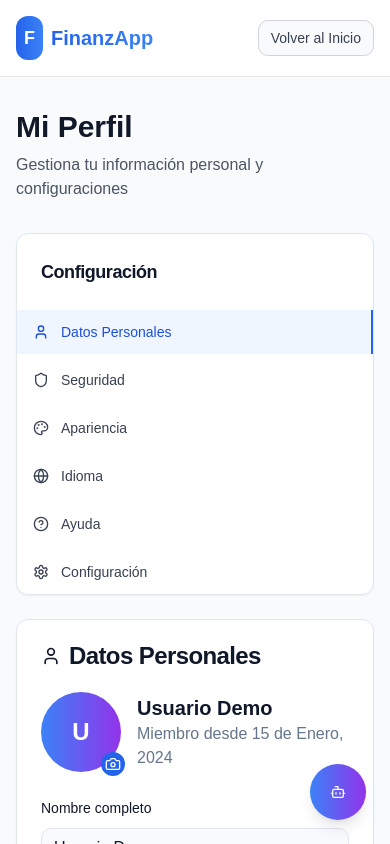
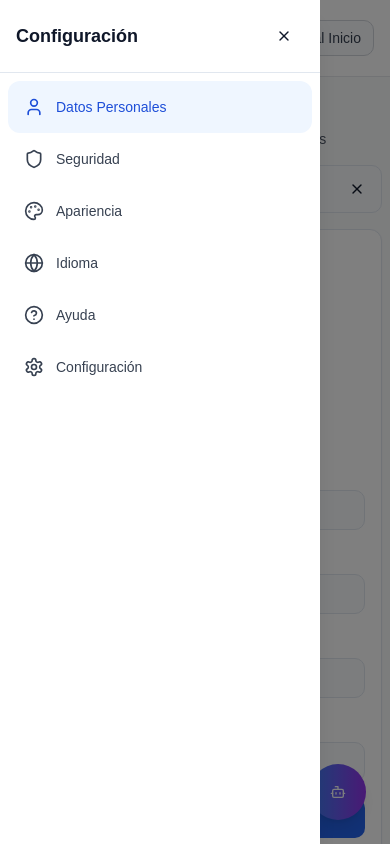
Before and after one commit to samuelbonifacio015/Finovate, a React (Vite) app: page /profile in a window 390 px wide. Both pictures are taken after a click on the button "Datos Personales". Shown: the top 844 px of the page. Built offline with nearby package versions, Linux system fonts and the light colour scheme; a web font is replaced by a local one.

Commit message:
Refactor: Implement responsive design
Implement responsive design for various devices, including iPhone SE, iPad, laptop, and iPhone 14, ensuring a consistent user experience across different screen sizes.

```diff
--- a/src/pages/Profile.tsx
+++ b/src/pages/Profile.tsx
@@ -22,7 +22,9 @@ import {
   Lock,
   Eye,
   Moon,
-  Sun
+  Sun,
+  Menu,
+  X
 } from 'lucide-react';
 import { toast } from 'sonner';
 
@@ -31,6 +33,7 @@ const Profile: React.FC = () => {
   const [darkMode, setDarkMode] = useState(false);
   const [notifications, setNotifications] = useState(true);
   const [language, setLanguage] = useState('es');
+  const [isMobileMenuOpen, setIsMobileMenuOpen] = useState(false);
 
   // Datos simulados del usuario
   const userData = {
@@ -54,46 +57,51 @@ const Profile: React.FC = () => {
     { id: 'configuracion', label: 'Configuración', icon: Settings },
   ];
 
+  const handleSectionChange = (sectionId: string) => {
+    setActiveSection(sectionId);
+    setIsMobileMenuOpen(false);
+  };
+
   const renderContent = () => {
     switch (activeSection) {
       case 'datos-personales':
         return (
-          <div className="space-y-6">
-            <div className="flex items-center gap-4 mb-6">
+          <div className="space-y-4 sm:space-y-6">
+            <div className="flex flex-col sm:flex-row items-center gap-4 mb-4 sm:mb-6">
               <div className="relative">
-                <div className="w-20 h-20 bg-gradient-to-r from-blue-500 to-purple-600 rounded-full flex items-center justify-center text-white text-2xl font-bold">
+                <div className="w-16 h-16 sm:w-20 sm:h-20 bg-gradient-to-r from-blue-500 to-purple-600 rounded-full flex items-center justify-center text-white text-xl sm:text-2xl font-bold">
                   U
                 </div>
-                <Button size="icon" className="absolute -bottom-1 -right-1 h-6 w-6 rounded-full">
-                  <Camera className="h-3 w-3" />
+                <Button size="icon" className="absolute -bottom-1 -right-1 h-5 w-5 sm:h-6 sm:w-6 rounded-full">
+                  <Camera className="h-2.5 w-2.5 sm:h-3 sm:w-3" />
                 </Button>
               </div>
-              <div>
-                <h3 className="text-xl font-semibold">{userData.name}</h3>
-                <p className="text-muted-foreground">Miembro desde {userData.joinDate}</p>
+              <div className="text-center sm:text-left">
+                <h3 className="text-lg sm:text-xl font-semibold">{userData.name}</h3>
+                <p className="text-sm sm:text-base text-muted-foreground">Miembro desde {userData.joinDate}</p>
               </div>
             </div>
 
-            <div className="grid grid-cols-1 md:grid-cols-2 gap-4">
+            <div className="grid grid-cols-1 sm:grid-cols-2 gap-3 sm:gap-4">
               <div className="space-y-2">
-                <Label htmlFor="name">Nombre completo</Label>
-                <Input id="name" defaultValue={userData.name} />
+                <Label htmlFor="name" className="text-sm">Nombre completo</Label>
+                <Input id="name" defaultValue={userData.name} className="text-sm" />
               </div>
               <div className="space-y-2">
-                <Label htmlFor="email">Correo electrónico</Label>
-                <Input id="email" type="email" defaultValue={userData.email} />
+                <Label htmlFor="email" className="text-sm">Correo electrónico</Label>
+                <Input id="email" type="email" defaultValue={userData.email} className="text-sm" />
               </div>
               <div className="space-y-2">
-                <Label htmlFor="phone">Teléfono</Label>
-                <Input id="phone" defaultValue={userData.phone} />
+                <Label htmlFor="phone" className="text-sm">Teléfono</Label>
+                <Input id="phone" defaultValue={userData.phone} className="text-sm" />
               </div>
               <div className="space-y-2">
-                <Label htmlFor="address">Dirección</Label>
-                <Input id="address" defaultValue={userData.address} />
+                <Label htmlFor="address" className="text-sm">Dirección</Label>
+                <Input id="address" defaultValue={userData.address} className="text-sm" />
               </div>
             </div>
 
-            <Button onClick={handleSave} className="w-full md:w-auto">
+            <Button onClick={handleSave} className="w-full sm:w-auto text-sm">
               Guardar cambios
             </Button>
           </div>
@@ -101,52 +109,52 @@ const Profile: React.FC = () => {
 
       case 'seguridad':
         return (
-          <div className="space-y-6">
+          <div className="space-y-4 sm:space-y-6">
             <Card>
-              <CardHeader>
-                <CardTitle className="flex items-center gap-2">
-                  <Lock className="h-5 w-5" />
+              <CardHeader className="pb-3 sm:pb-6">
+                <CardTitle className="flex items-center gap-2 text-lg sm:text-xl">
+                  <Lock className="h-4 w-4 sm:h-5 sm:w-5" />
                   Cambiar contraseña
                 </CardTitle>
               </CardHeader>
-              <CardContent className="space-y-4">
+              <CardContent className="space-y-3 sm:space-y-4">
                 <div className="space-y-2">
-                  <Label htmlFor="current-password">Contraseña actual</Label>
-                  <Input id="current-password" type="password" />
+                  <Label htmlFor="current-password" className="text-sm">Contraseña actual</Label>
+                  <Input id="current-password" type="password" className="text-sm" />
                 </div>
                 <div className="space-y-2">
-                  <Label htmlFor="new-password">Nueva contraseña</Label>
-                  <Input id="new-password" type="password" />
+                  <Label htmlFor="new-password" className="text-sm">Nueva contraseña</Label>
+                  <Input id="new-password" type="password" className="text-sm" />
                 </div>
                 <div className="space-y-2">
-                  <Label htmlFor="confirm-password">Confirmar nueva contraseña</Label>
-                  <Input id="confirm-password" type="password" />
+                  <Label htmlFor="confirm-password" className="text-sm">Confirmar nueva contraseña</Label>
+                  <Input id="confirm-password" type="password" className="text-sm" />
                 </div>
-                <Button onClick={handleSave}>Actualizar contraseña</Button>
+                <Button onClick={handleSave} className="w-full sm:w-auto text-sm">Actualizar contraseña</Button>
               </CardContent>
             </Card>
 
             <Card>
-              <CardHeader>
-                <CardTitle className="flex items-center gap-2">
-                  <Eye className="h-5 w-5" />
+              <CardHeader className="pb-3 sm:pb-6">
+                <CardTitle className="flex items-center gap-2 text-lg sm:text-xl">
+                  <Eye className="h-4 w-4 sm:h-5 sm:w-5" />
                   Privacidad
                 </CardTitle>
               </CardHeader>
-              <CardContent className="space-y-4">
-                <div className="flex items-center justify-between">
-                  <div>
-                    <p className="font-medium">Perfil público</p>
-                    <p className="text-sm text-muted-foreground">Permite que otros usuarios vean tu perfil</p>
+              <CardContent className="space-y-3 sm:space-y-4">
+                <div className="flex items-start sm:items-center justify-between gap-3">
+                  <div className="flex-1">
+                    <p className="font-medium text-sm sm:text-base">Perfil público</p>
+                    <p className="text-xs sm:text-sm text-muted-foreground">Permite que otros usuarios vean tu perfil</p>
                   </div>
-                  <Switch />
+                  <Switch className="shrink-0" />
                 </div>
-                <div className="flex items-center justify-between">
-                  <div>
-                    <p className="font-medium">Mostrar estadísticas</p>
-                    <p className="text-sm text-muted-foreground">Compartir estadísticas financieras básicas</p>
+                <div className="flex items-start sm:items-center justify-between gap-3">
+                  <div className="flex-1">
+                    <p className="font-medium text-sm sm:text-base">Mostrar estadísticas</p>
+                    <p className="text-xs sm:text-sm text-muted-foreground">Compartir estadísticas financieras básicas</p>
                   </div>
-                  <Switch />
+                  <Switch className="shrink-0" />
                 </div>
               </CardContent>
             </Card>
@@ -155,37 +163,37 @@ const Profile: React.FC = () => {
 
       case 'apariencia':
         return (
-          <div className="space-y-6">
+          <div className="space-y-4 sm:space-y-6">
             <Card>
-              <CardHeader>
-                <CardTitle>Tema</CardTitle>
+              <CardHeader className="pb-3 sm:pb-6">
+                <CardTitle className="text-lg sm:text-xl">Tema</CardTitle>
               </CardHeader>
-              <CardContent className="space-y-4">
-                <div className="flex items-center justify-between">
-                  <div className="flex items-center gap-2">
-                    {darkMode ? <Moon className="h-5 w-5" /> : <Sun className="h-5 w-5" />}
+              <CardContent className="space-y-3 sm:space-y-4">
+                <div className="flex items-start sm:items-center justify-between gap-3">
+                  <div className="flex items-center gap-2 flex-1">
+                    {darkMode ? <Moon className="h-4 w-4 sm:h-5 sm:w-5 shrink-0" /> : <Sun className="h-4 w-4 sm:h-5 sm:w-5 shrink-0" />}
                     <div>
-                      <p className="font-medium">Modo oscuro</p>
-                      <p className="text-sm text-muted-foreground">Cambia la apariencia de la aplicación</p>
+                      <p className="font-medium text-sm sm:text-base">Modo oscuro</p>
+                      <p className="text-xs sm:text-sm text-muted-foreground">Cambia la apariencia de la aplicación</p>
                     </div>
                   </div>
-                  <Switch checked={darkMode} onCheckedChange={setDarkMode} />
+                  <Switch checked={darkMode} onCheckedChange={setDarkMode} className="shrink-0" />
                 </div>
               </CardContent>
             </Card>
 
             <Card>
-              <CardHeader>
-                <CardTitle>Personalización</CardTitle>
+              <CardHeader className="pb-3 sm:pb-6">
+                <CardTitle className="text-lg sm:text-xl">Personalización</CardTitle>
               </CardHeader>
-              <CardContent className="space-y-4">
+              <CardContent className="space-y-3 sm:space-y-4">
                 <div className="space-y-2">
-                  <Label>Color de acento</Label>
-                  <div className="flex gap-2">
-                    <div className="w-8 h-8 bg-blue-500 rounded-full cursor-pointer border-2 border-blue-600" />
-                    <div className="w-8 h-8 bg-green-500 rounded-full cursor-pointer border-2 border-transparent hover:border-green-600" />
-                    <div className="w-8 h-8 bg-purple-500 rounded-full cursor-pointer border-2 border-transparent hover:border-purple-600" />
-                    <div className="w-8 h-8 bg-red-500 rounded-full cursor-pointer border-2 border-transparent hover:border-red-600" />
+                  <Label className="text-sm">Color de acento</Label>
+                  <div className="flex gap-2 flex-wrap">
+                    <div className="w-6 h-6 sm:w-8 sm:h-8 bg-blue-500 rounded-full cursor-pointer border-2 border-blue-600" />
+                    <div className="w-6 h-6 sm:w-8 sm:h-8 bg-green-500 rounded-full cursor-pointer border-2 border-transparent hover:border-green-600" />
+                    <div className="w-6 h-6 sm:w-8 sm:h-8 bg-purple-500 rounded-full cursor-pointer border-2 border-transparent hover:border-purple-600" />
+                    <div className="w-6 h-6 sm:w-8 sm:h-8 bg-red-500 rounded-full cursor-pointer border-2 border-transparent hover:border-red-600" />
                   </div>
                 </div>
               </CardContent>
@@ -195,16 +203,16 @@ const Profile: React.FC = () => {
 
       case 'idioma':
         return (
-          <div className="space-y-6">
+          <div className="space-y-4 sm:space-y-6">
             <Card>
-              <CardHeader>
-                <CardTitle>Idioma de la aplicación</CardTitle>
+              <CardHeader className="pb-3 sm:pb-6">
+                <CardTitle className="text-lg sm:text-xl">Idioma de la aplicación</CardTitle>
               </CardHeader>
-              <CardContent className="space-y-4">
+              <CardContent className="space-y-3 sm:space-y-4">
                 <div className="space-y-2">
-                  <Label htmlFor="language">Seleccionar idioma</Label>
+                  <Label htmlFor="language" className="text-sm">Seleccionar idioma</Label>
                   <Select value={language} onValueChange={setLanguage}>
-                    <SelectTrigger>
+                    <SelectTrigger className="text-sm">
                       <SelectValue />
                     </SelectTrigger>
                     <SelectContent>
@@ -215,19 +223,19 @@ const Profile: React.FC = () => {
                     </SelectContent>
                   </Select>
                 </div>
-                <Button onClick={handleSave}>Aplicar cambios</Button>
+                <Button onClick={handleSave} className="w-full sm:w-auto text-sm">Aplicar cambios</Button>
               </CardContent>
             </Card>
 
             <Card>
-              <CardHeader>
-                <CardTitle>Región</CardTitle>
+              <CardHeader className="pb-3 sm:pb-6">
+                <CardTitle className="text-lg sm:text-xl">Región</CardTitle>
               </CardHeader>
-              <CardContent className="space-y-4">
+              <CardContent className="space-y-3 sm:space-y-4">
                 <div className="space-y-2">
-                  <Label>Formato de moneda</Label>
+                  <Label className="text-sm">Formato de moneda</Label>
                   <Select defaultValue="eur">
-                    <SelectTrigger>
+                    <SelectTrigger className="text-sm">
                       <SelectValue />
                     </SelectTrigger>
                     <SelectContent>
@@ -244,22 +252,22 @@ const Profile: React.FC = () => {
 
       case 'ayuda':
         return (
-          <div className="space-y-6">
+          <div className="space-y-4 sm:space-y-6">
             <Card>
-              <CardHeader>
-                <CardTitle>Centro de ayuda</CardTitle>
+              <CardHeader className="pb-3 sm:pb-6">
+                <CardTitle className="text-lg sm:text-xl">Centro de ayuda</CardTitle>
               </CardHeader>
-              <CardContent className="space-y-4">
-                <div className="space-y-3">
-                  <Button variant="outline" className="w-full justify-start">
+              <CardContent className="space-y-3">
+                <div className="space-y-2 sm:space-y-3">
+                  <Button variant="outline" className="w-full justify-start text-sm h-12 sm:h-10">
                     <HelpCircle className="h-4 w-4 mr-2" />
                     Preguntas frecuentes
                   </Button>
-                  <Button variant="outline" className="w-full justify-start">
+                  <Button variant="outline" className="w-full justify-start text-sm h-12 sm:h-10">
                     <User className="h-4 w-4 mr-2" />
                     Contactar soporte
                   </Button>
-                  <Button variant="outline" className="w-full justify-start">
+                  <Button variant="outline" className="w-full justify-start text-sm h-12 sm:h-10">
                     <Settings className="h-4 w-4 mr-2" />
                     Guía de usuario
                   </Button>
@@ -268,14 +276,14 @@ const Profile: React.FC = () => {
             </Card>
 
             <Card>
-              <CardHeader>
-                <CardTitle>Información de la aplicación</CardTitle>
+              <CardHeader className="pb-3 sm:pb-6">
+                <CardTitle className="text-lg sm:text-xl">Información de la aplicación</CardTitle>
               </CardHeader>
               <CardContent>
-                <div className="space-y-2 text-sm">
+                <div className="space-y-2 text-xs sm:text-sm">
                   <p><span className="font-medium">Versión:</span> 1.0.0</p>
                   <p><span className="font-medium">Última actualización:</span> 15 de Enero, 2024</p>
-                  <p><span className="font-medium">Estado:</span> <Badge variant="secondary">Activo</Badge></p>
+                  <p><span className="font-medium">Estado:</span> <Badge variant="secondary" className="text-xs">Activo</Badge></p>
                 </div>
               </CardContent>
             </Card>
@@ -284,45 +292,45 @@ const Profile: React.FC = () => {
 
       case 'configuracion':
         return (
-          <div className="space-y-6">
+          <div className="space-y-4 sm:space-y-6">
             <Card>
-              <CardHeader>
-                <CardTitle>Notificaciones</CardTitle>
+              <CardHeader className="pb-3 sm:pb-6">
+                <CardTitle className="text-lg sm:text-xl">Notificaciones</CardTitle>
               </CardHeader>
-              <CardContent className="space-y-4">
-                <div className="flex items-center justify-between">
-                  <div>
-                    <p className="font-medium">Notificaciones push</p>
-                    <p className="text-sm text-muted-foreground">Recibe alertas sobre transacciones</p>
+              <CardContent className="space-y-3 sm:space-y-4">
+                <div className="flex items-start sm:items-center justify-between gap-3">
+                  <div className="flex-1">
+                    <p className="font-medium text-sm sm:text-base">Notificaciones push</p>
+                    <p className="text-xs sm:text-sm text-muted-foreground">Recibe alertas sobre transacciones</p>
                   </div>
-                  <Switch checked={notifications} onCheckedChange={setNotifications} />
+                  <Switch checked={notifications} onCheckedChange={setNotifications} className="shrink-0" />
                 </div>
-                <div className="flex items-center justify-between">
-                  <div>
-                    <p className="font-medium">Recordatorios de presupuesto</p>
-                    <p className="text-sm text-muted-foreground">Alertas cuando superes límites</p>
+                <div className="flex items-start sm:items-center justify-between gap-3">
+                  <div className="flex-1">
+                    <p className="font-medium text-sm sm:text-base">Recordatorios de presupuesto</p>
+                    <p className="text-xs sm:text-sm text-muted-foreground">Alertas cuando superes límites</p>
                   </div>
-                  <Switch />
+                  <Switch className="shrink-0" />
                 </div>
-                <div className="flex items-center justify-between">
-                  <div>
-                    <p className="font-medium">Resumen semanal</p>
-                    <p className="text-sm text-muted-foreground">Recibe un resumen por email</p>
+                <div className="flex items-start sm:items-center justify-between gap-3">
+                  <div className="flex-1">
+                    <p className="font-medium text-sm sm:text-base">Resumen semanal</p>
+                    <p className="text-xs sm:text-sm text-muted-foreground">Recibe un resumen por email</p>
                   </div>
-                  <Switch />
+                  <Switch className="shrink-0" />
                 </div>
               </CardContent>
             </Card>
 
             <Card>
-              <CardHeader>
-                <CardTitle>Datos y privacidad</CardTitle>
+              <CardHeader className="pb-3 sm:pb-6">
+                <CardTitle className="text-lg sm:text-xl">Datos y privacidad</CardTitle>
               </CardHeader>
-              <CardContent className="space-y-4">
-                <Button variant="outline" className="w-full justify-start">
+              <CardContent className="space-y-3">
+                <Button variant="outline" className="w-full justify-start text-sm h-12 sm:h-10">
                   Exportar mis datos
                 </Button>
-                <Button variant="outline" className="w-full justify-start text-red-600 hover:text-red-700">
+                <Button variant="outline" className="w-full justify-start text-red-600 hover:text-red-700 text-sm h-12 sm:h-10">
                   Eliminar cuenta
                 </Button>
               </CardContent>
@@ -339,17 +347,68 @@ const Profile: React.FC = () => {
     <div className="min-h-screen bg-gray-50">
       <Navigation />
 
-      <div className="dashboard-layout">
-        <div className="mb-8">
-          <h1 className="text-3xl font-bold text-gray-900">Mi Perfil</h1>
-          <p className="text-gray-600 mt-2">Gestiona tu información personal y configuraciones</p>
+      <div className="dashboard-layout px-2 sm:px-4 py-4 sm:py-8">
+        <div className="mb-4 sm:mb-8">
+          <h1 className="text-2xl sm:text-3xl font-bold text-gray-900">Mi Perfil</h1>
+          <p className="text-sm sm:text-base text-gray-600 mt-1 sm:mt-2">Gestiona tu información personal y configuraciones</p>
         </div>
 
-        <div className="grid grid-cols-1 lg:grid-cols-4 gap-6">
-          {/* Menú lateral */}
-          <div className="lg:col-span-1">
+        {/* Mobile Menu Button */}
+        <div className="lg:hidden mb-4">
+          <Button
+            variant="outline"
+            onClick={() => setIsMobileMenuOpen(!isMobileMenuOpen)}
+            className="w-full justify-between text-sm h-12"
+          >
+            <span className="flex items-center gap-2">
+              {(() => {
+                const activeItem = menuItems.find(item => item.id === activeSection);
+                const IconComponent = activeItem?.icon;
+                return IconComponent ? <IconComponent className="h-4 w-4" /> : null;
+              })()}
+              {menuItems.find(item => item.id === activeSection)?.label}
+            </span>
+            {isMobileMenuOpen ? <X className="h-4 w-4" /> : <Menu className="h-4 w-4" />}
+          </Button>
+        </div>
+
+        {/* Mobile Menu Overlay */}
+        {isMobileMenuOpen && (
+          <div className="lg:hidden fixed inset-0 bg-black bg-opacity-50 z-50" onClick={() => setIsMobileMenuOpen(false)}>
+            <div className="bg-white h-full w-80 max-w-[85vw] shadow-xl" onClick={(e) => e.stopPropagation()}>
+              <div className="p-4 border-b">
+                <div className="flex justify-between items-center">
+                  <h2 className="text-lg font-semibold">Configuración</h2>
+                  <Button variant="ghost" size="icon" onClick={() => setIsMobileMenuOpen(false)}>
+                    <X className="h-5 w-5" />
+                  </Button>
+                </div>
+              </div>
+              <nav className="p-2">
+                {menuItems.map((item) => (
+                  <button
+                    key={item.id}
+                    onClick={() => handleSectionChange(item.id)}
+                    className={`w-full flex items-center gap-3 px-4 py-4 text-left text-sm transition-colors hover:bg-gray-100 rounded-lg ${
+                      activeSection === item.id
+                        ? 'bg-blue-50 text-blue-700'
+                        : 'text-gray-700'
+                    }`}
+                  >
+                    <item.icon className="h-5 w-5" />
+                    {item.label}
+                  </button>
+                ))}
+              </nav>
+            </div>
+          </div>
+        )}
+
+        <div className="grid grid-cols-1 lg:grid-cols-4 gap-4 sm:gap-6">
+          {/* Desktop Sidebar */}
+          <div className="hidden lg:block lg:col-span-1">
             <Card>
-              <CardHeader>
+              <CardHeader className="pb-4">
                 <CardTitle className="text-lg">Configuración</CardTitle>
               </CardHeader>
               <CardContent className="p-0">
@@ -373,20 +432,25 @@ const Profile: React.FC = () => {
             </Card>
           </div>
 
-          {/* Contenido principal */}
+          {/* Main Content */}
           <div className="lg:col-span-3">
             <Card>
-              <CardHeader>
-                <CardTitle className="flex items-center gap-2">
+              <CardHeader className="pb-4 sm:pb-6">
+                <CardTitle className="flex items-center gap-2 text-lg sm:text-xl">
+                  <span className="hidden sm:flex items-center gap-2">
                     {(() => {
                       const activeItem = menuItems.find(item => item.id === activeSection);
                       const IconComponent = activeItem?.icon;
                       return IconComponent ? <IconComponent className="h-5 w-5" /> : null;
                     })()}
                     {menuItems.find(item => item.id === activeSection)?.label}
+                  </span>
+                  <span className="sm:hidden">
+                    {menuItems.find(item => item.id === activeSection)?.label}
+                  </span>
                 </CardTitle>
               </CardHeader>
-              <CardContent>
+              <CardContent className="p-4 sm:p-6">
                 {renderContent()}
               </CardContent>
             </Card>
```
Lines whose indentation alone changed are shown as unchanged.
